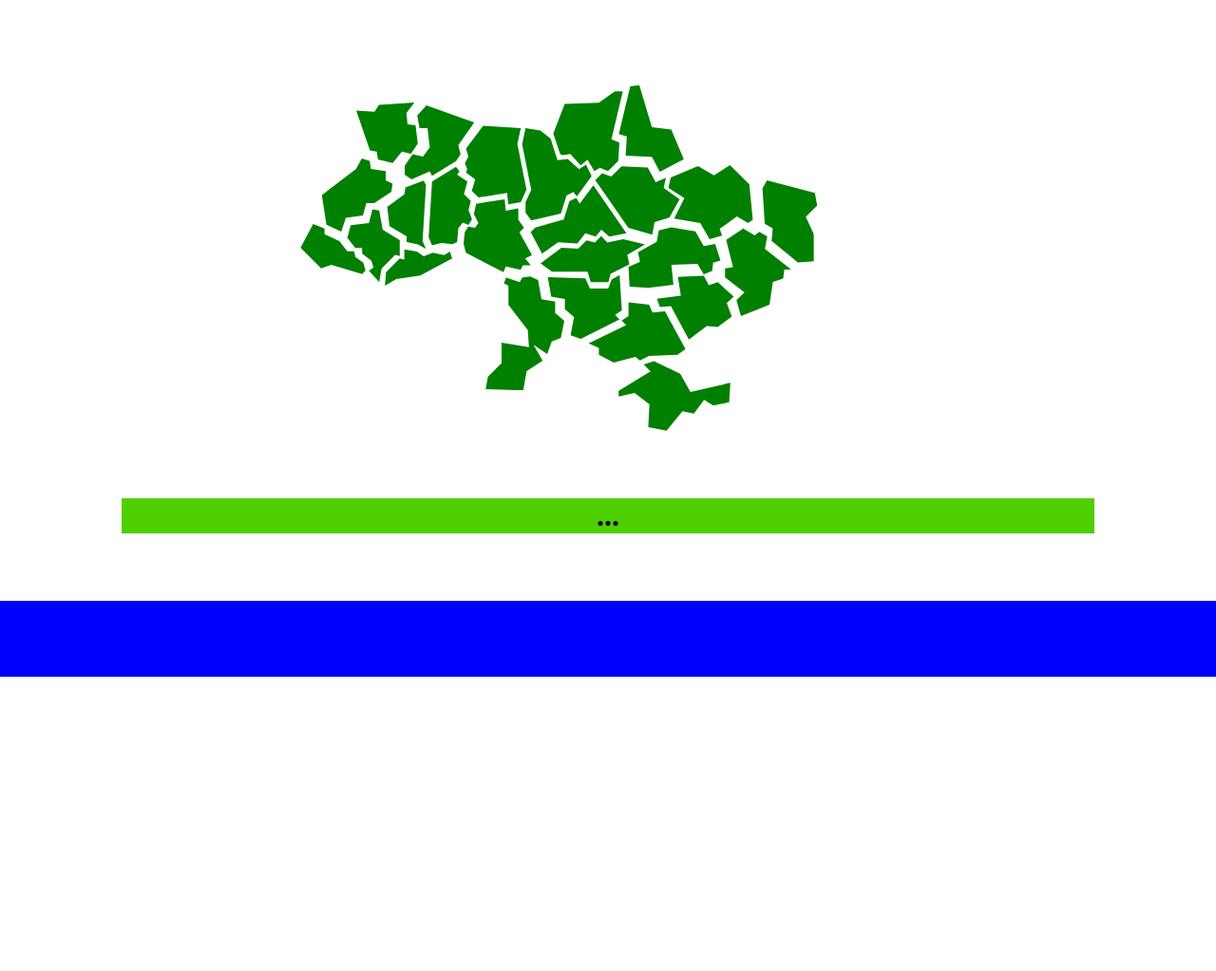
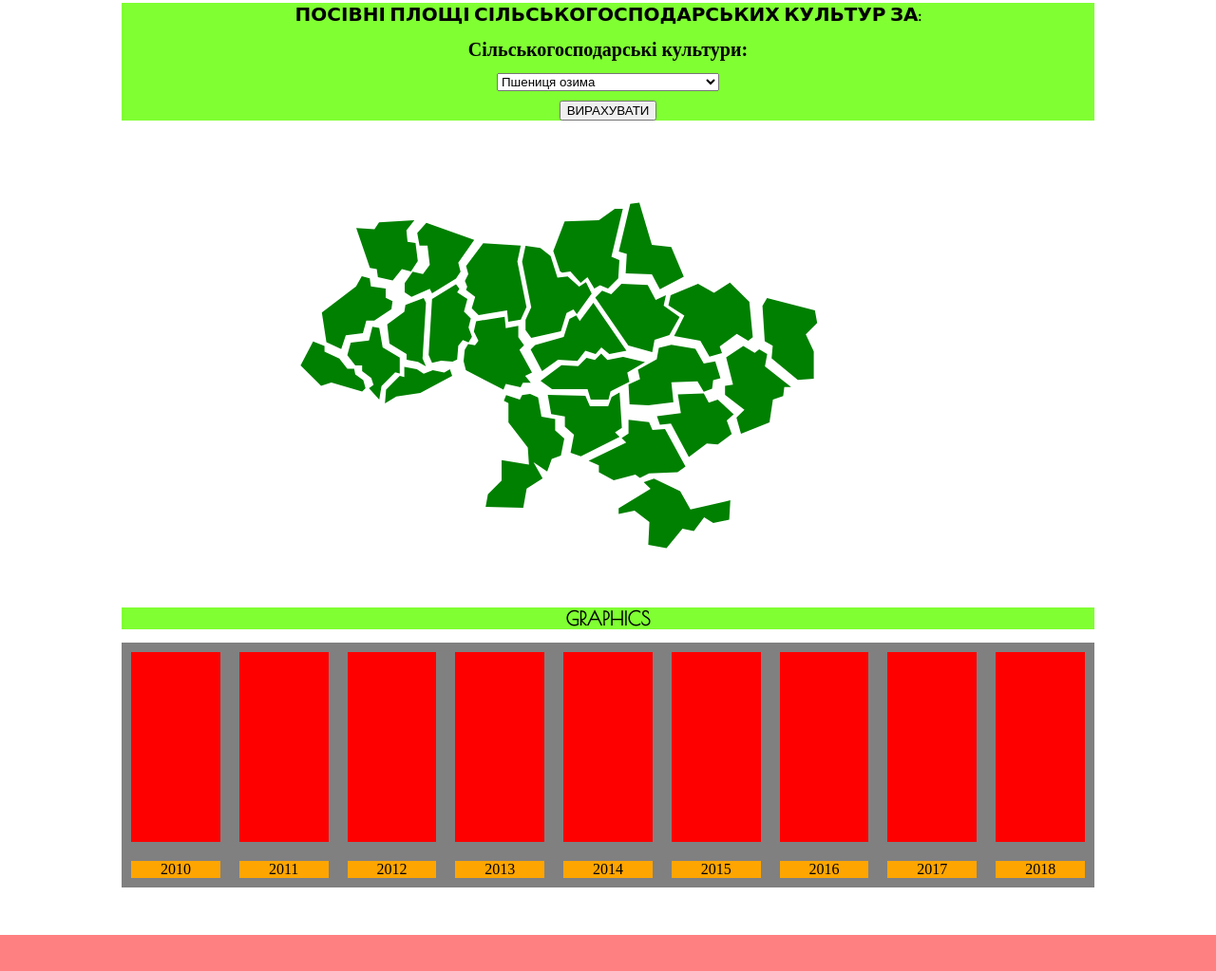
Before and after one commit to dmytropoznah/Interactive-map, a website: page Frontend/index.html in a window 1280 px wide. Shown: the part 175-1198 px from the top of the page at 95% size. Before the commit the page ends 888 px from the top, so only its background shows below. Drawn offline with nearby package versions, Linux system fonts and the light colour scheme.

Commit message:
frontend and style
graphics

```diff
--- a/Frontend/CSS/style.css
+++ b/Frontend/CSS/style.css
@@ -27,8 +27,6 @@ body{margin: 0; padding: 0;}
 	}
 
 	.selectPage{
-		display: none;
-
 		width: 80%;
 		background: #80ff33;
 	}
@@ -38,7 +36,33 @@ body{margin: 0; padding: 0;}
 	}
 
 
-	/*--------------*/
+	.flex{
+		display: flex;
+		justify-content: center;
+		align-items: baseline
+	}
+
+	/*-  GRAPHIC  -*/
+
+	.graphic{
+		width: 80%;
+		background: gray;
+	}
+
+	.graphic-block{
+		width: 100px;
+		height: 200px;
+		margin: 10px;
+		background: red;
+	}
+	.graphic-text{
+		width: 100px;
+		background: orange;
+		margin: 10px;
+	}
+
+
+
 
 	/* - - -- --- - -*/
 	.footer{
@@ -46,9 +70,18 @@ body{margin: 0; padding: 0;}
 		width: 100%;
   		height: 80px;
   		float: left;
-		background: blue;
+		background: #FF8080;
 		position: absolute;
 	}
+
+
+
+
+
+
+
+
+
 	/* - - - - - - - - - - - OBLASTI - - - - - - - - - - - - - - - - */
 	.volyn{
 		height: 120px;
--- a/Frontend/index.html
+++ b/Frontend/index.html
@@ -1,63 +1,19 @@
 <!DOCTYPE html>
 <html>
 <head>
-	<title>ввввввввввt</title>
+	<title>diplom</title>
 	<link rel="stylesheet" type="text/css" href="css/style.css">
 	<link href="https://fonts.googleapis.com/css?family=Poiret+One" rel="stylesheet">
 </head>
+
 <body>
-<center>
-	<h1 class="text poiret">Енциклопедія сільського господарства України </h1>
-</center>
- <div class="map">
- 	<div class="block"><div class="volyn"          onclick="volynClick()" 		   title="Волинська область"></div></div>
- 	<div class="block"><div class="rivne"   	   onclick="rivneClick()"  		   title="Рівненська область"></div></div>
- 	<div class="block"><div class="jytomyr" 	   onclick="jytomyrClick()" 	   title="Житомирська область"></div></div>
- 	<div class="block"><div class="kyiv"    	   onclick="kyivClick()" 		   title="Київська область"></div></div>
- 	<div class="block"><div class="chernigiv"      onclick="chernigivClick()"      title="Чернігівська область"></div></div>
- 	<div class="block"><div class="sumy"           onclick="sumyClick()" 		   title="Сумська область"></div></div>
- 	<div class="block"><div class="harkiv"         onclick="harkivClick()"         title="Харківська область"></div></div>
- 	<div class="block"><div class="lugansk"        onclick="luganskClick()"        title="Луганська область"></div></div>
- 	<div class="block"><div class="lviv"           onclick="lvivClick()" 		   title="Львівська область"></div></div>
- 	<div class="block"><div class="ternopil"       onclick="ternopilClick()"       title="Тернопільська область"></div></div>
- 	<div class="block"><div class="hmelnytsk"      onclick="hmelnytskClick()" 	   title="Хмельницька область"></div></div>
- 	<div class="block"><div class="vinnytsa"       onclick="vinnytsaClick()" 	   title="Вінницька область"></div></div>
- 	<div class="block"><div class="cherkasy"       onclick="cherkasyClick()" 	   title="Черкаська область"></div></div>
- 	<div class="block"><div class="poltava"        onclick="poltavaClick()"        title="Полтавська область"></div></div>
- 	<div class="block"><div class="dnipropetrovsk" onclick="dnipropetrovskClick()" title="Дніпропетровська область"></div></div>
- 	<div class="block"><div class="donetsk"        onclick="donetskClick()" 	   title="Донецька область"></div></div>
- 	<div class="block"><div class="zakarpatta"     onclick="zakarpattaClick()" 	   title="Закарпатська область"></div></div>
- 	<div class="block"><div class="frankivsk" 	   onclick="frankivskClick()"      title="Івано-франківська область"></div></div>
- 	<div class="block"><div class="chernivci"  	   onclick="chernivciClick()"      title="Чернівецька область"></div></div>
- 	<div class="block"><div class="odesa" 		   onclick="odesaClick()"		   title="Одеська область"></div></div>
- 	<div class="block"><div class="kirovograd"     onclick="kirovogradClick()"	   title="Кіровоградська область"></div></div>
- 	<div class="block"><div class="mykolaiv" 	   onclick="mykolaivClick()"	   title="Миколаївська область"></div></div>
- 	<div class="block"><div class="herson"		   onclick="hersonClick()"		   title="Херсонська область"></div></div>
- 	<div class="block"><div class="krym" 		   onclick="krymClick()" 		   title="АР Крим"></div></div>
- 	<div class="block"><div class="zaporijja"      onclick="zaporijjaClick()" 	   title="Запорізька область"></div></div>
- </div>
+
 <center>
 
- 	<div class="main">
- 		<h1 id="nameobl">...</h1>
- 	</div>
-
+	<h1 class="text poiret">Енциклопедія сільського господарства України </h1>
   <div class="selectPage select-text" id="selectID">
 
     <div class="poiret"><h1> ПОСІВНІ ПЛОЩІ СІЛЬСЬКОГОСПОДАРСЬКИХ КУЛЬТУР ЗА: </h1></div>
- 		<h1>Рік:</h1>
-
- 		    <select name="select" id="year"> <!-- selector rokiv -->
- 			  <option id="val1" value="value1" selected>2010</option>
-              <option value="value2" >2011</option>
-              <option value="value3">2012</option>
-              <option value="value4">2013</option>
-              <option value="value5">2014</option>
-              <option value="value6">2015</option>
-              <option value="value7">2016</option>
-              <option value="value8">2017</option>
-              <option value="value9">2018</option>
-            </select>
 
 
         <h1>Сільськогосподарські культури:</h1>
@@ -146,12 +102,87 @@
             </select>
 
 
-            <br><button onclick="search()">ВИРАХУВАТИ</button>
+            <br><button onclick="search()" style="margin-top: 10px;">ВИРАХУВАТИ</button>
   </div>
+</center>
+
+
+ <div class="map">
+ 	<div class="block"><div class="volyn"          onclick="volynClick()" 		     title="Волинська область"></div></div>
+ 	<div class="block"><div class="rivne"   	     onclick="rivneClick()"  		     title="Рівненська область"></div></div>
+ 	<div class="block"><div class="jytomyr" 	     onclick="jytomyrClick()" 	     title="Житомирська область"></div></div>
+ 	<div class="block"><div class="kyiv"    	     onclick="kyivClick()" 		       title="Київська область"></div></div>
+ 	<div class="block"><div class="chernigiv"      onclick="chernigivClick()"      title="Чернігівська область"></div></div>
+ 	<div class="block"><div class="sumy"           onclick="sumyClick()" 		       title="Сумська область"></div></div>
+ 	<div class="block"><div class="harkiv"         onclick="harkivClick()"         title="Харківська область"></div></div>
+ 	<div class="block"><div class="lugansk"        onclick="luganskClick()"        title="Луганська область"></div></div>
+ 	<div class="block"><div class="lviv"           onclick="lvivClick()" 		       title="Львівська область"></div></div>
+ 	<div class="block"><div class="ternopil"       onclick="ternopilClick()"       title="Тернопільська область"></div></div>
+ 	<div class="block"><div class="hmelnytsk"      onclick="hmelnytskClick()" 	   title="Хмельницька область"></div></div>
+ 	<div class="block"><div class="vinnytsa"       onclick="vinnytsaClick()" 	     title="Вінницька область"></div></div>
+ 	<div class="block"><div class="cherkasy"       onclick="cherkasyClick()" 	     title="Черкаська область"></div></div>
+ 	<div class="block"><div class="poltava"        onclick="poltavaClick()"        title="Полтавська область"></div></div>
+ 	<div class="block"><div class="dnipropetrovsk" onclick="dnipropetrovskClick()" title="Дніпропетровська область"></div></div>
+ 	<div class="block"><div class="donetsk"        onclick="donetskClick()" 	     title="Донецька область"></div></div>
+ 	<div class="block"><div class="zakarpatta"     onclick="zakarpattaClick()" 	   title="Закарпатська область"></div></div>
+ 	<div class="block"><div class="frankivsk" 	   onclick="frankivskClick()"      title="Івано-франківська область"></div></div>
+ 	<div class="block"><div class="chernivci"  	   onclick="chernivciClick()"      title="Чернівецька область"></div></div>
+ 	<div class="block"><div class="odesa" 		     onclick="odesaClick()"		       title="Одеська область"></div></div>
+ 	<div class="block"><div class="kirovograd"     onclick="kirovogradClick()"	   title="Кіровоградська область"></div></div>
+ 	<div class="block"><div class="mykolaiv" 	     onclick="mykolaivClick()"	     title="Миколаївська область"></div></div>
+ 	<div class="block"><div class="herson"		     onclick="hersonClick()"		     title="Херсонська область"></div></div>
+ 	<div class="block"><div class="krym" 		       onclick="krymClick()" 		       title="АР Крим"></div></div>
+ 	<div class="block"><div class="zaporijja"      onclick="zaporijjaClick()" 	   title="Запорізька область"></div></div>
+ </div>
+
+
+<center>
+<div class="selectPage select-text" id="selectID">
+
+    <div class="poiret"><h1> GRAPHICS </h1></div>
+
+</div>
+
+<div class="graphic flex">
+  <div class="graphic-block"></div>
+  <div class="graphic-block"></div>
+  <div class="graphic-block"></div>
+  <div class="graphic-block"></div>
+  <div class="graphic-block"></div>
+  <div class="graphic-block"></div>
+  <div class="graphic-block"></div>
+  <div class="graphic-block"></div>
+  <div class="graphic-block"></div>
+</div>
+
+<div class="graphic flex">
+  <div class="graphic-text">2010</div>
+  <div class="graphic-text">2011</div>
+  <div class="graphic-text">2012</div>
+  <div class="graphic-text">2013</div>
+  <div class="graphic-text">2014</div>
+  <div class="graphic-text">2015</div>
+  <div class="graphic-text">2016</div>
+  <div class="graphic-text">2017</div>
+  <div class="graphic-text">2018</div>
+</div>
+
 </center>
 
  <div class="footer"></div>
 </body>
+
+
+
+
+
+
+
+
+
+
+
+
 <script type="text/javascript">
 
 
```
Also changed, not shown: 2 other files. Lines whose indentation alone changed are shown as unchanged.
